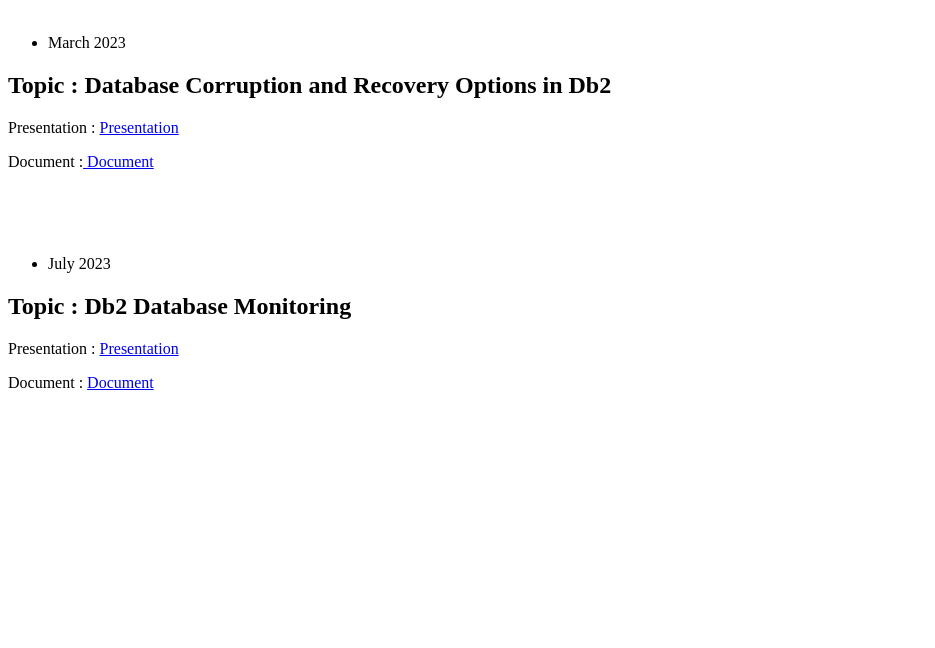
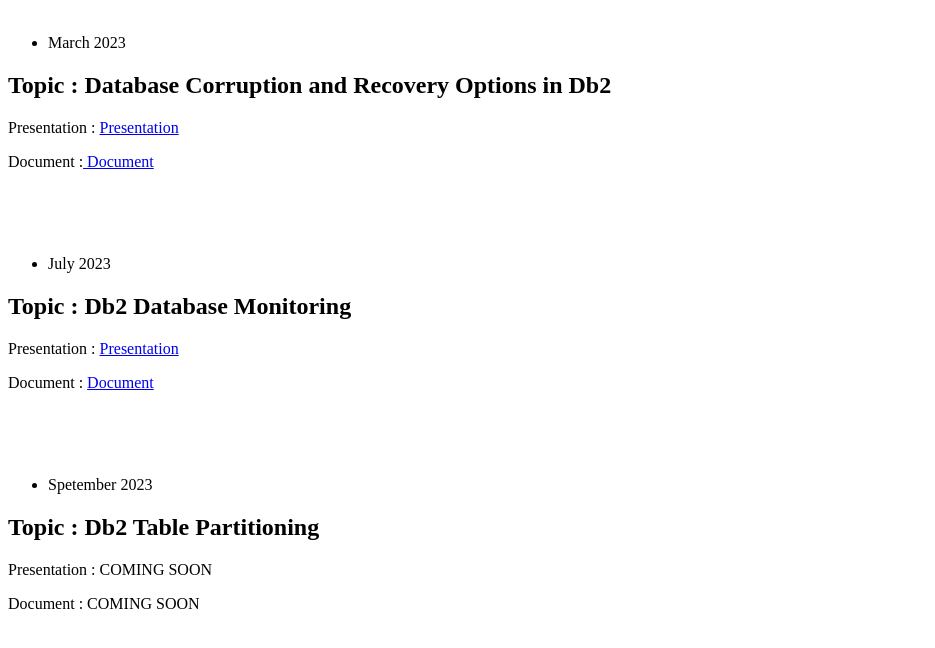
Before and after one commit to rohitrautibm/Education.github.io, a plain HTML site: page index.html in a window 1280 px wide. Shown: the part 66-714 px from the top of the page, without its empty margins (0-935 px from the left). Drawn offline with Linux system fonts and the light colour scheme.

Commit message:
Update index.html

```diff
--- a/index.html
+++ b/index.html
@@ -25,3 +25,17 @@
 <p>Presentation : <a href="https://github.com/rohitrautibm/Education.github.io/blob/7422a026ee2b9d645856d701a630b661f74639f7/Db2%20Database%20Monitoring.pptx">Presentation</a></p>
 
 <p>Document : <a href="https://github.com/rohitrautibm/Education.github.io/blob/7422a026ee2b9d645856d701a630b661f74639f7/monitoring%20steps.txt">Document</a></p>
+
+<p>&nbsp;</p>
+
+<p>&nbsp;</p>
+
+<ul>
+	<li>Spetember 2023</li>
+</ul>
+
+<h2>Topic : Db2 Table Partitioning</h2>
+
+<p>Presentation : COMING SOON
+
+<p>Document : COMING SOON
```
